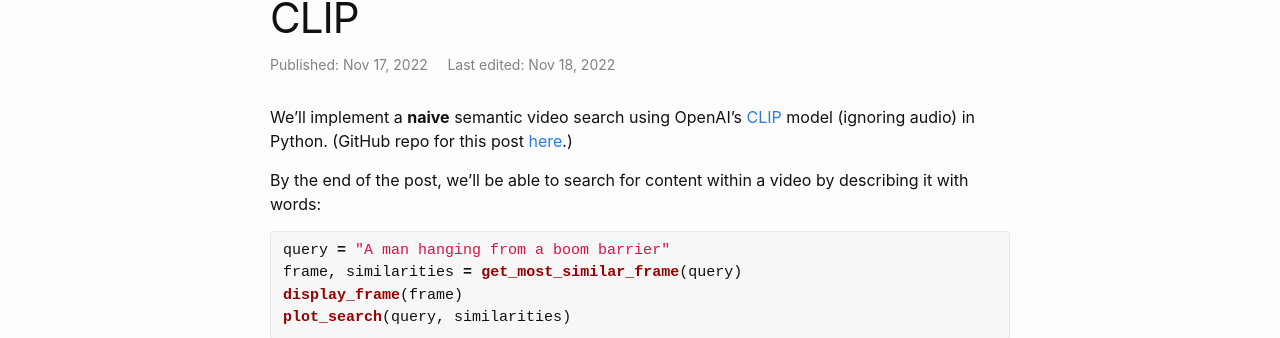
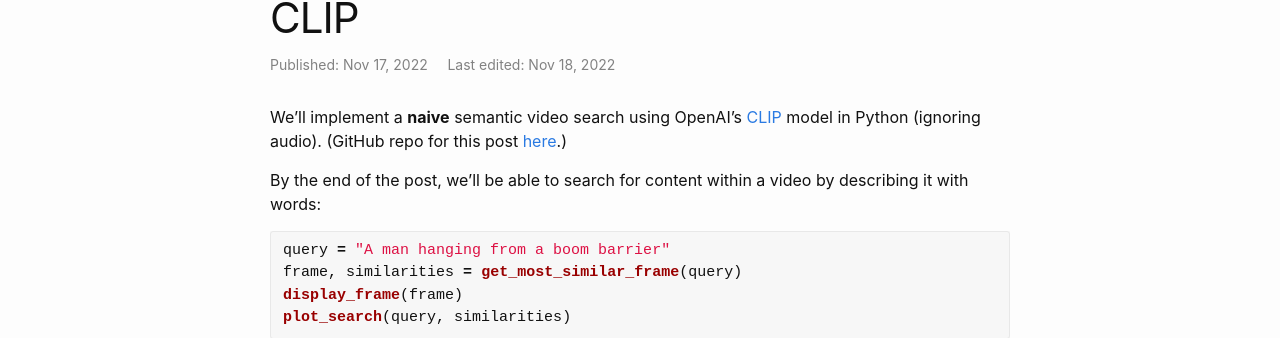
Before and after one commit to sradc/sradc.github.io, a Jekyll site: the page built from _posts/2022-11-17-semantic-video-search.md, in a window 1280 px wide and 900 px high. Shown: the part 179-517 px from the top of the window. Built offline with Jekyll 4.4.1, drawn with Linux system fonts in a browser that asks for light colours; comment, search, counter and statistics services are not loaded.

Commit message:
moved brackets content to end of sentence

```diff
--- a/_posts/2022-11-17-semantic-video-search.md
+++ b/_posts/2022-11-17-semantic-video-search.md
@@ -8,7 +8,7 @@ comments: true
 nolink: false
 ---
 
-We'll implement a **naive** semantic video search using OpenAI's [CLIP](https://github.com/openai/CLIP) model (ignoring audio) in Python. (GitHub repo for this post [here](https://github.com/sradc/semantic-video-search).)
+We'll implement a **naive** semantic video search using OpenAI's [CLIP](https://github.com/openai/CLIP) model in Python (ignoring audio). (GitHub repo for this post [here](https://github.com/sradc/semantic-video-search).)
 
 By the end of the post, we'll be able to search for content within a video by describing it with words:
 
```
